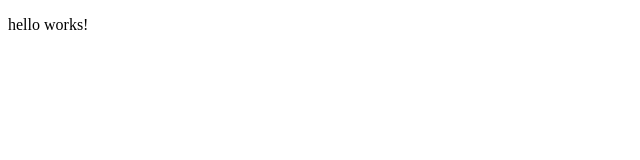
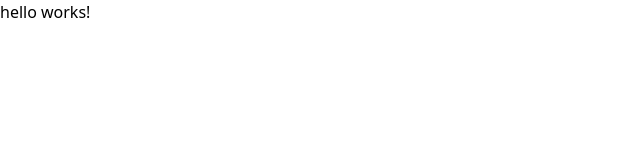
Before and after one commit to alisonnRB/myQuest, an Angular app: page / in a window 1280 px wide. Shown: the top 160 px of the page, without its empty margins (0-640 px from the left). Built offline with nearby package versions, Linux system fonts and the light colour scheme.

Commit message:
tailwind and colors of itself created

```diff
--- a/package.json
+++ b/package.json
@@ -39,6 +39,7 @@
     "karma-coverage": "~2.2.0",
     "karma-jasmine": "~5.1.0",
     "karma-jasmine-html-reporter": "~2.1.0",
+    "tailwindcss": "^3.4.3",
     "typescript": "~5.4.2"
   }
 }
--- a/src/app/hello/hello.component.html
+++ b/src/app/hello/hello.component.html
@@ -1 +1 @@
-<p>hello works!</p>
+<p class="">hello works!</p>
--- a/src/styles.css
+++ b/src/styles.css
@@ -1 +1,3 @@
-/* You can add global styles to this file, and also import other style files */
+@tailwind base;
+@tailwind components;
+@tailwind utilities;
--- /dev/null
+++ b/tailwind.config.js
@@ -0,0 +1,16 @@
+/** @type {import('tailwindcss').Config} */
+module.exports = {
+  content: ["./src/**/*.{html,js}"],
+  theme: {
+    extend: {
+      colors: {
+        error: "#E16868",
+        right: "#6DB154",
+        firstBg: "#162238",
+        secondBg: "#343959",
+        thirdBg: "#69709A"
+      }
+    },
+  },
+  plugins: [],
+}
```
Also changed, not shown: 1 other file (tests, documents, lock files or other folders).
